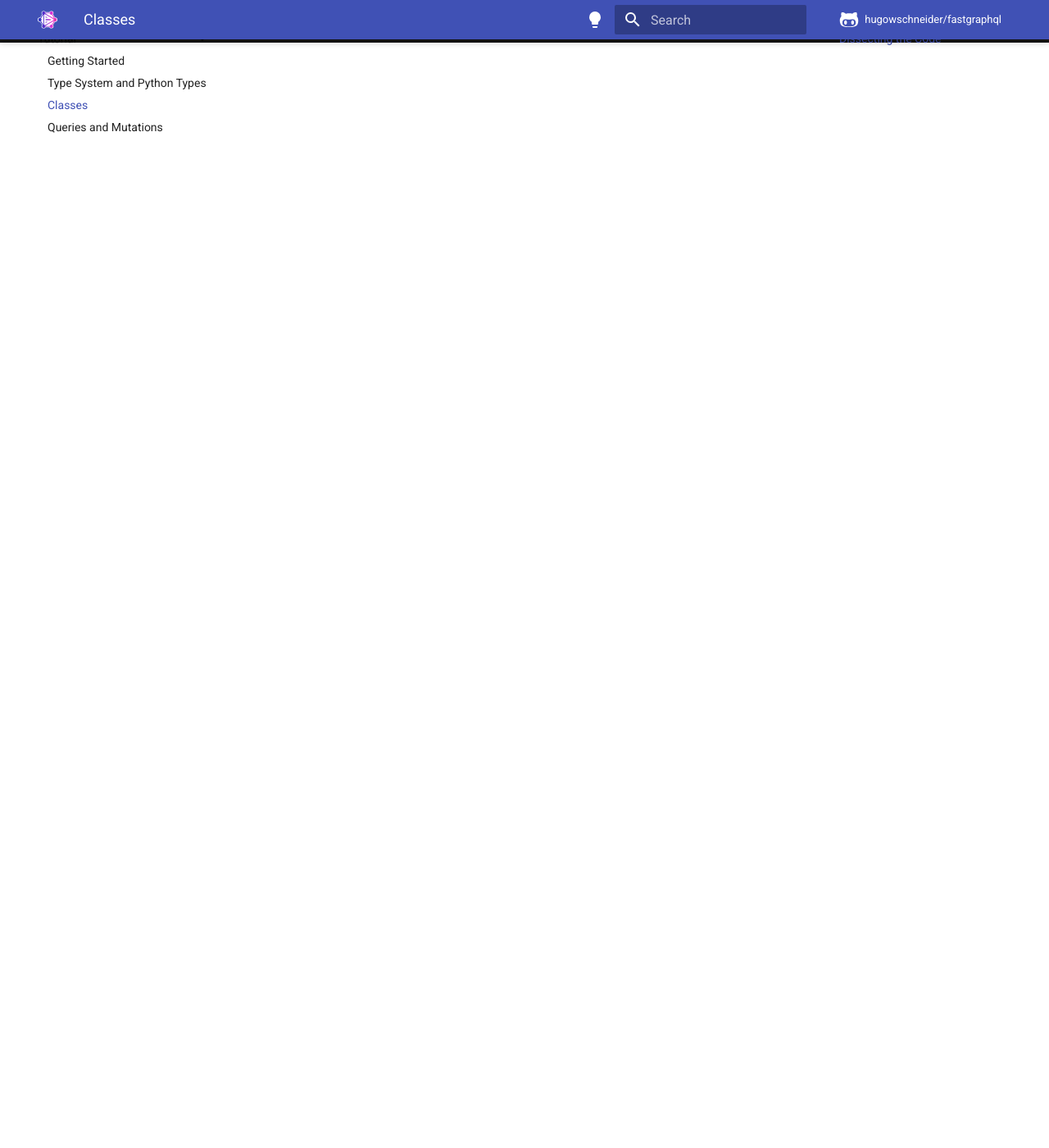
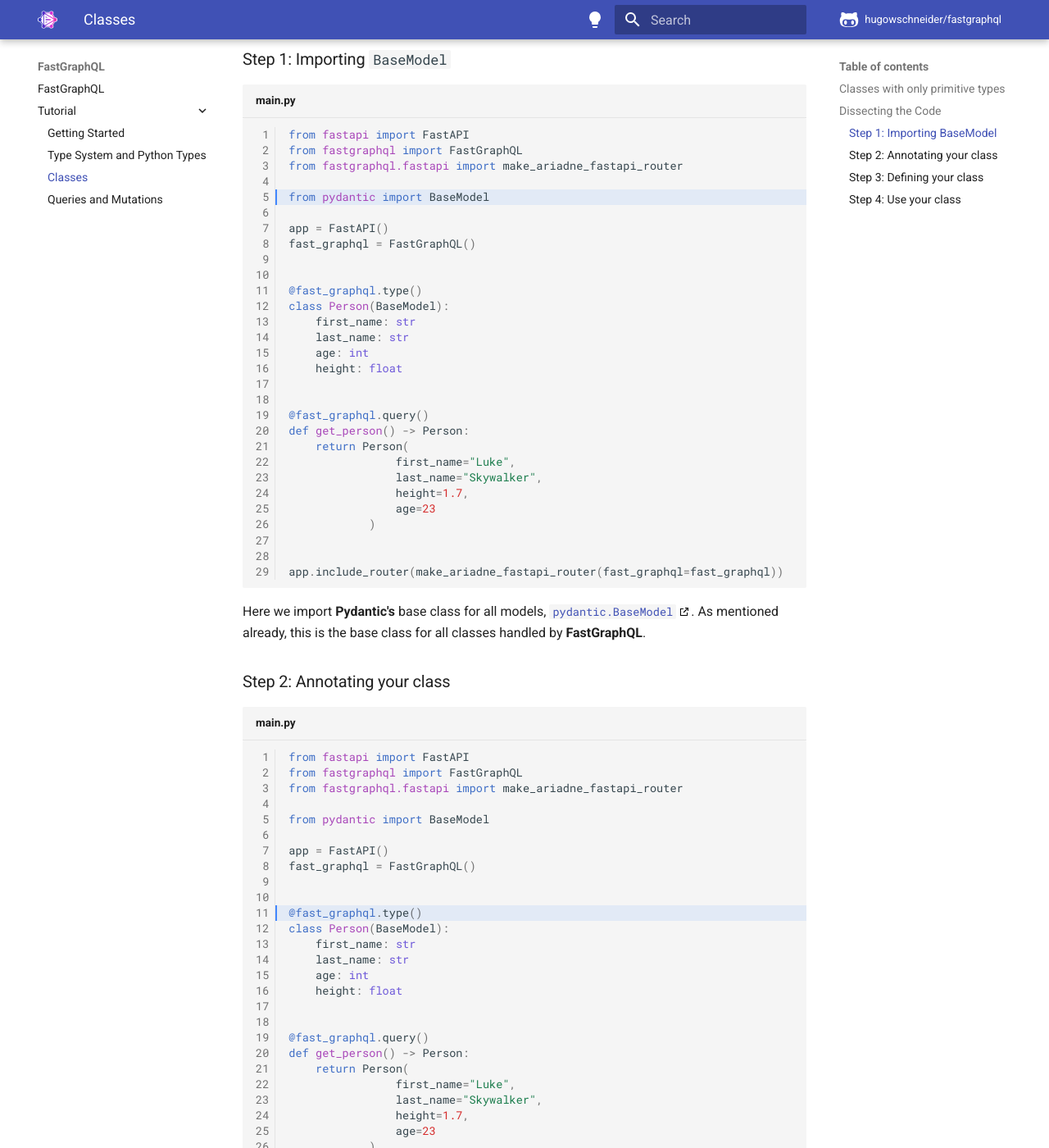
Before and after one commit to hugowschneider/fastgraphql, an MkDocs documentation site: the page built from docs/pages/tutorial/simple-classes.md, in a window 1280 px wide and 1400 px high, scrolled down 1678 px. Shown: the whole window at 82% size. Built offline with MkDocs 1.6.1 and Material for MkDocs 9.7.7, drawn with Linux system fonts in a browser that asks for light colours; emoji names are drawn with the system emoji font; comment, search, counter and statistics services are not loaded; before the commit the page ends 1730 px from its top, so only the background shows below that; some of the changed text lies outside the part shown.

Commit message:
patching

````diff
--- a/docs/mkdocs.yml
+++ b/docs/mkdocs.yml
@@ -6,26 +6,26 @@
   logo: assets/logo.svg
   favicon: assets/favicon.png
   features:
-  - navigation.instant
-  - navigation.expand
-  - navigation.indexes
+    - navigation.instant
+    - navigation.expand
+    - navigation.indexes
   palette:
-  - media: '(prefers-color-scheme: light)'
-    scheme: default
-    accent: amber
-    toggle:
-      icon: material/lightbulb
-      name: Switch to light mode
-  - media: '(prefers-color-scheme: dark)'
-    scheme: slate
-    accent: amber
-    toggle:
-      icon: material/lightbulb-outline
-      name: Switch to dark mode
+    - media: '(prefers-color-scheme: light)'
+      scheme: default
+      accent: amber
+      toggle:
+        icon: material/lightbulb
+        name: Switch to light mode
+    - media: '(prefers-color-scheme: dark)'
+      scheme: slate
+      accent: amber
+      toggle:
+        icon: material/lightbulb-outline
+        name: Switch to dark mode
   features:
-  - search.suggest
-  - search.highlight
-  - content.tabs.link
+    - search.suggest
+    - search.highlight
+    - content.tabs.link
   icon:
     repo: fontawesome/brands/github-alt
   language: en
@@ -34,27 +34,29 @@
 edit_uri: ''
 docs_dir: pages
 plugins:
-- search
-- termynal
-- glightbox
+  - search
+  - termynal
+  - glightbox
 markdown_extensions:
-- admonition
-- tables
-- pymdownx.snippets:
-    base_path: 'src/'
-- pymdownx.highlight:
-    anchor_linenums: true
-- pymdownx.inlinehilite
-- pymdownx.emoji:
-    emoji_index: !!python/name:materialx.emoji.twemoji
-    emoji_generator: !!python/name:materialx.emoji.to_svg
-- pymdownx.superfences:
-    custom_fences:
-      - name: mermaid
-        class: mermaid
-        format: !!python/name:pymdownx.superfences.fence_code_format
+  - admonition
+  - tables
+  - pymdownx.snippets:
+      base_path: 'src/'
+  - pymdownx.highlight:
+      anchor_linenums: true
+  - pymdownx.inlinehilite
+  - pymdownx.emoji:
+      emoji_index: !!python/name:materialx.emoji.twemoji
+      emoji_generator: !!python/name:materialx.emoji.to_svg
+  - pymdownx.superfences:
+      custom_fences:
+        - name: mermaid
+          class: mermaid
+          format: !!python/name:pymdownx.superfences.fence_code_format
 extra_css:
   - stylesheets/extra.css
+watch:
+  - src
 nav:
   - FastGraphQL: index.md
   - Tutorial:
--- a/docs/pages/tutorial/simple-classes.md
+++ b/docs/pages/tutorial/simple-classes.md
@@ -23,7 +23,56 @@
 ![Image](../assets/tutorial/simple-classes/get_person.png)
 
 !!! Note "Star Wars :rocket:"
-    Please don't take the Star Wars referencet so seriusly, Height and age of
-    Luke Skywalker may vary depending on many different factors :smile:.
+    Please don't take the Star Wars referencet so seriusly. Height and age of
+    Luke Skywalker may vary depending on the context :smile:.
 
 ## Dissecting the Code
+
+Again, lets take a closer look into the code.
+
+### Step 1: Importing `BaseModel`
+
+```python title="main.py" linenums="1" hl_lines="5"
+--8<-- "tutorial/simple-classes/main.py"
+```
+
+Here we import **Pydantic's** base class for all models,
+<a href="https://pydantic-docs.helpmanual.io/usage/models/" target="_blank">`pydantic.BaseModel`</a>.
+As mentioned already, this is the base class for all classes handled by **FastGraphQL**.
+
+### Step 2: Annotating your class
+
+```python title="main.py" linenums="1" hl_lines="11"
+--8<-- "tutorial/simple-classes/main.py"
+```
+
+`#!python fastgraphql.FastGraphQL.type()` is used to annotate classes those will be
+part of the GraphQL schema.
+
+!!! Note "Best Practices"
+    Eventhough `#!python fastgraphql.FastGraphQL.type()` can be ommited, if the class is being
+    used in a query or in a mutation and if there is no naming conflict, annotating your
+    classes should be considered a best-practice
+
+!!! Note "Customizations"
+    `#!python fastgraphql.FastGraphQL.type()` and internal classes attributes can be
+    customized. This topic will be covered in [Classes Customizations](license.md)
+
+### Step 3: Defining your class
+
+```python title="main.py" linenums="1" hl_lines="12-16"
+--8<-- "tutorial/simple-classes/main.py"
+```
+
+Models can be defined exactly as **Pydantic** documents its
+models definitions. Take a pick under
+<a href="https://pydantic-docs.helpmanual.io/usage/models/#basic-model-usage" target="_blank">Basic model usage</a>
+
+### Step 4: Use your class
+
+```python title="main.py" linenums="1" hl_lines="19 20"
+--8<-- "tutorial/simple-classes/main.py"
+```
+
+As in the previous chapter, we annotate a function with `#!python @fast_graphql.query()`,
+define the function signature and return type and done!
--- /dev/null
+++ b/docs/src/tutorial/complex-classes/main.py
@@ -0,0 +1,35 @@
+from fastapi import FastAPI
+from fastgraphql import FastGraphQL
+from fastgraphql.fastapi import make_ariadne_fastapi_router
+
+from pydantic import BaseModel
+from typing import List
+
+app = FastAPI()
+fast_graphql = FastGraphQL()
+
+@fast_graphql.type()
+class Address(BaseModel):
+    planet: str
+
+@fast_graphql.type()
+class Person(BaseModel):
+    first_name: str
+    last_name: str
+    age: int
+    height: float
+    addresses : List[Address]
+    siblings: List["Person"]
+
+@fast_graphql.query()
+def get_person() -> Person:
+    return Person(
+                first_name="Luke",
+                last_name="Skywalker",
+                height=1.7,
+                age=23
+            )
+
+
+app.include_router(make_ariadne_fastapi_router(fast_graphql=fast_graphql))
+print(fast_graphql.render())
````
Also changed, not shown: docs/pages/tutorial/complex-classes.md (added, +6 -0 lines), 1 other file.
